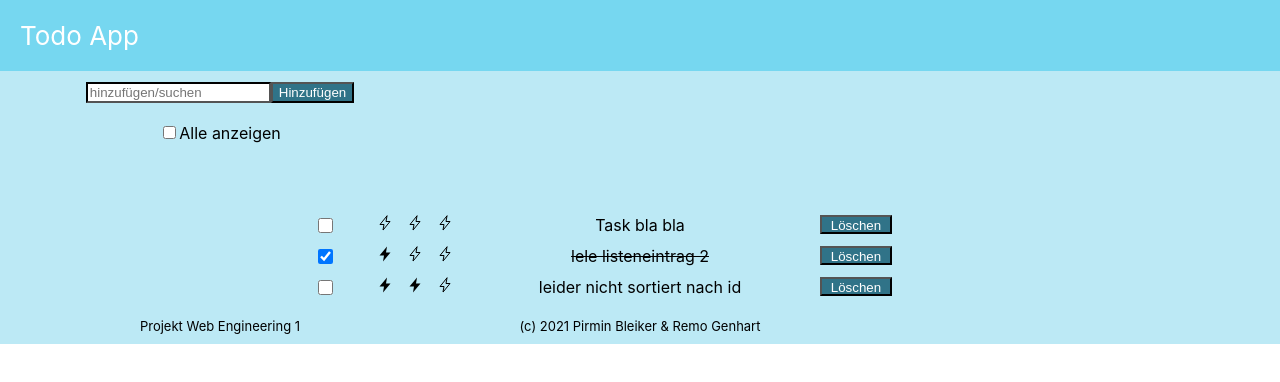
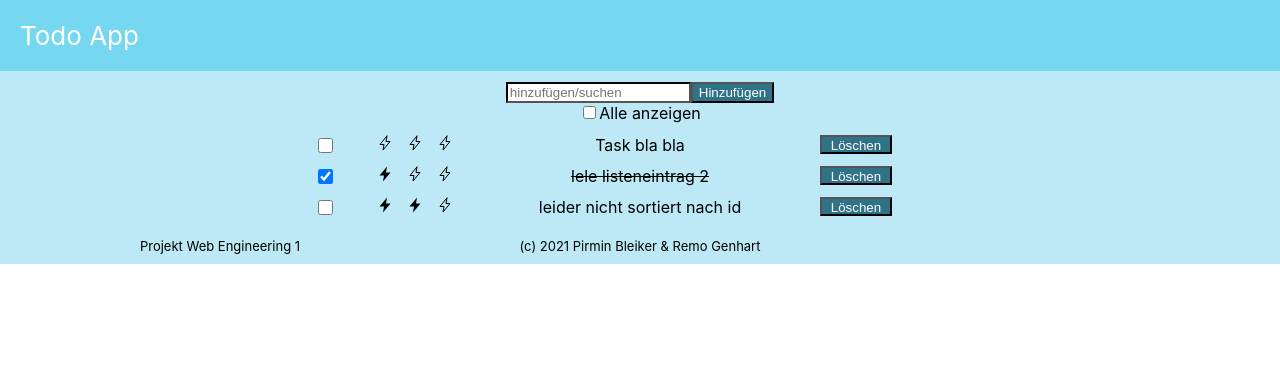
Before and after one commit to pirminbleiker/Web_Engineering_1, a React (Create React App) app: page / in a window 1280 px wide. Shown: the top 382 px of the page. Built offline with nearby package versions, Linux system fonts and the light colour scheme.

Commit message:
empty Tasklist Message, controlpanel middle of page

```diff
--- a/src/components/Controlpanel.css
+++ b/src/components/Controlpanel.css
@@ -7,3 +7,11 @@
     'nil input-field nil1'
     'nil2 show-all nil3';
   }
+
+.grid_input-field{
+  grid-area: input-field;
+}
+
+.grid_show-all{
+  grid-area: show-all;
+}
--- a/src/components/Controlpanel.tsx
+++ b/src/components/Controlpanel.tsx
@@ -10,9 +10,10 @@ interface Props {
 
 export const Controlpanel = ({addTask, onChange, onShowAll}: Props) =>(
     <div className="Control-panel">
-        <div>
+        <div className="grid_input-field">
             <TextInput onChange={onChange}addTask={addTask}/>
-        <br/>
+        </div>
+        <div className="grid_show-all">
             <input type="checkbox" onChange={onShowAll} id="showAll" name="showAll"/>
             <label htmlFor="showAll">Alle anzeigen</label>
         </div>
--- a/src/components/Tasks.tsx
+++ b/src/components/Tasks.tsx
@@ -13,5 +13,5 @@ export const Tasks = ({tasks, onDelete, onChanged}: Props) => {
         <SingleTask key={task.id} task={task} onDelete={onDelete} onChanged={onChanged}/>
 
     ));
-    return <div>{taskList}</div>
+    return <div>{(taskList.length>0)?(taskList):("Keine anzuzeigende Tasks")}</div>
 }
```
